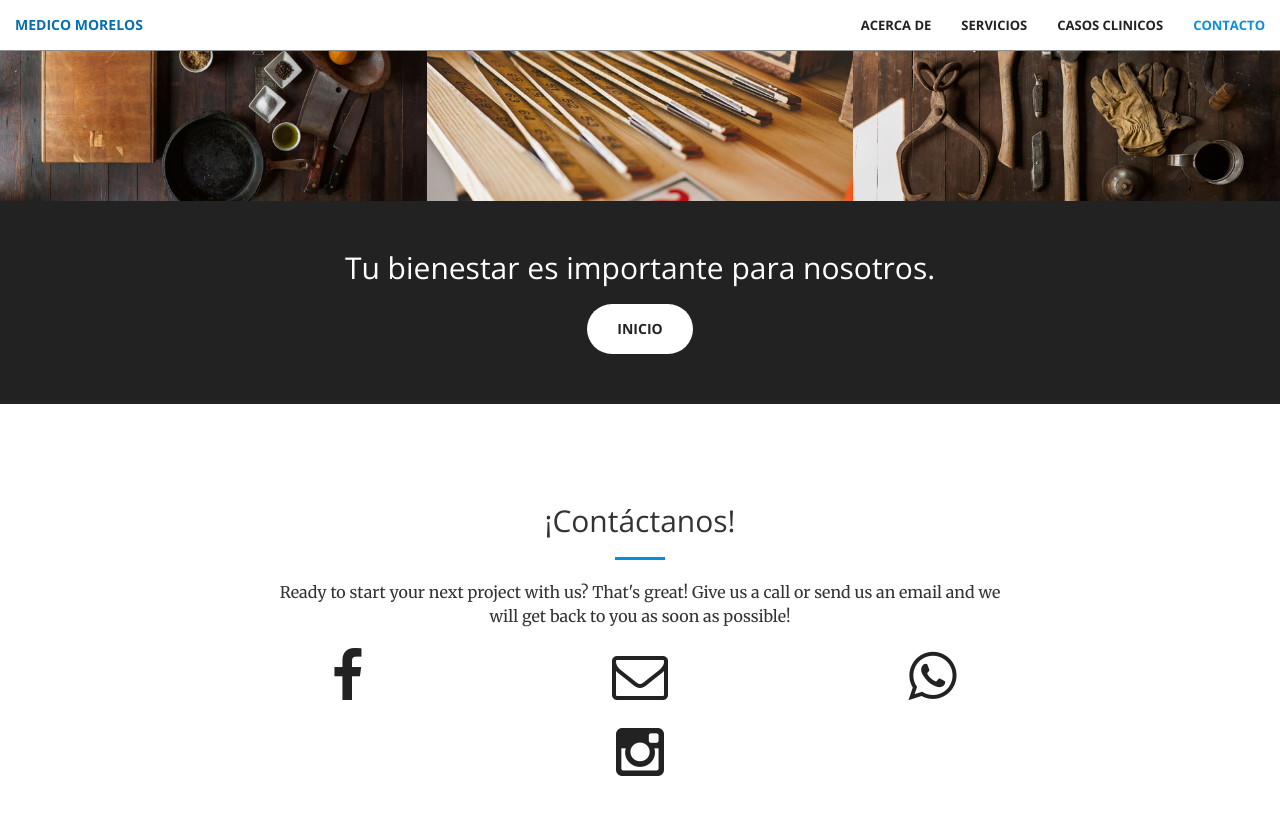
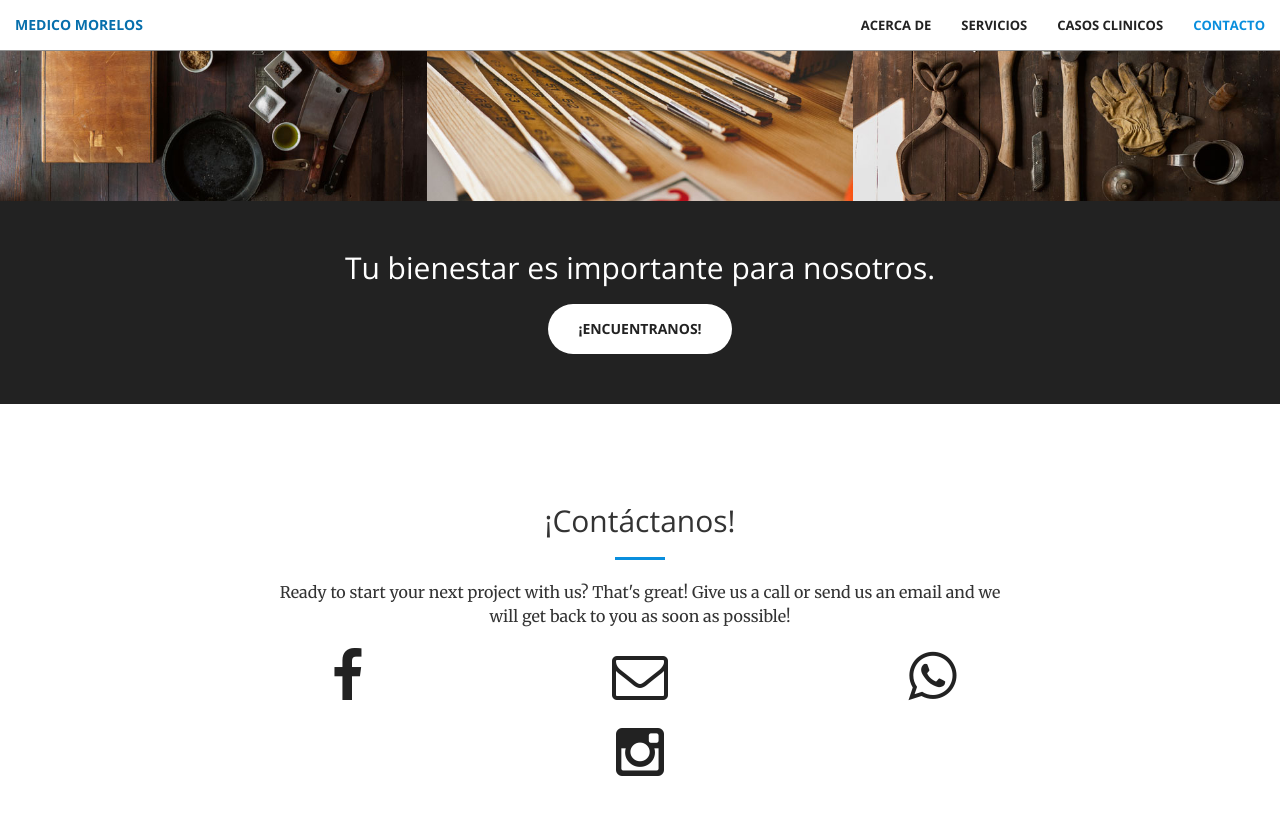
Before and after one commit to MedicoMorales/MedicoMorelos, a Jekyll site: the page built from index.html, in a window 1280 px wide and 900 px high, scrolled down 1985 px. Shown: the top 815 px of the window. Built offline with Jekyll 4.4.1, drawn with Linux system fonts in a browser that asks for light colours.

Commit message:
Update aside.html

```diff
--- a/_includes/aside.html
+++ b/_includes/aside.html
@@ -3,7 +3,7 @@
       <div class="container text-center">
           <div class="call-to-action">
               <h2>Tu bienestar es importante para nosotros.</h2>
-              <a href="https://www.google.com/maps/place/Fracturas+24+Horas/@18.8218512,-98.9487066,17z/data=!3m1!4b1!4m5!3m4!1s0x85ce6f38b84db4af:0x470f7e9eb59be436!8m2!3d18.8218512!4d-98.9465179" class="btn btn-default btn-xl wow tada">Inicio</a>
+              <a href="https://www.google.com/maps/place/Fracturas+24+Horas/@18.8218512,-98.9487066,17z/data=!3m1!4b1!4m5!3m4!1s0x85ce6f38b84db4af:0x470f7e9eb59be436!8m2!3d18.8218512!4d-98.9465179" class="btn btn-default btn-xl wow tada">¡Encuentranos!</a>
           </div>
       </div>
   </aside>
```
